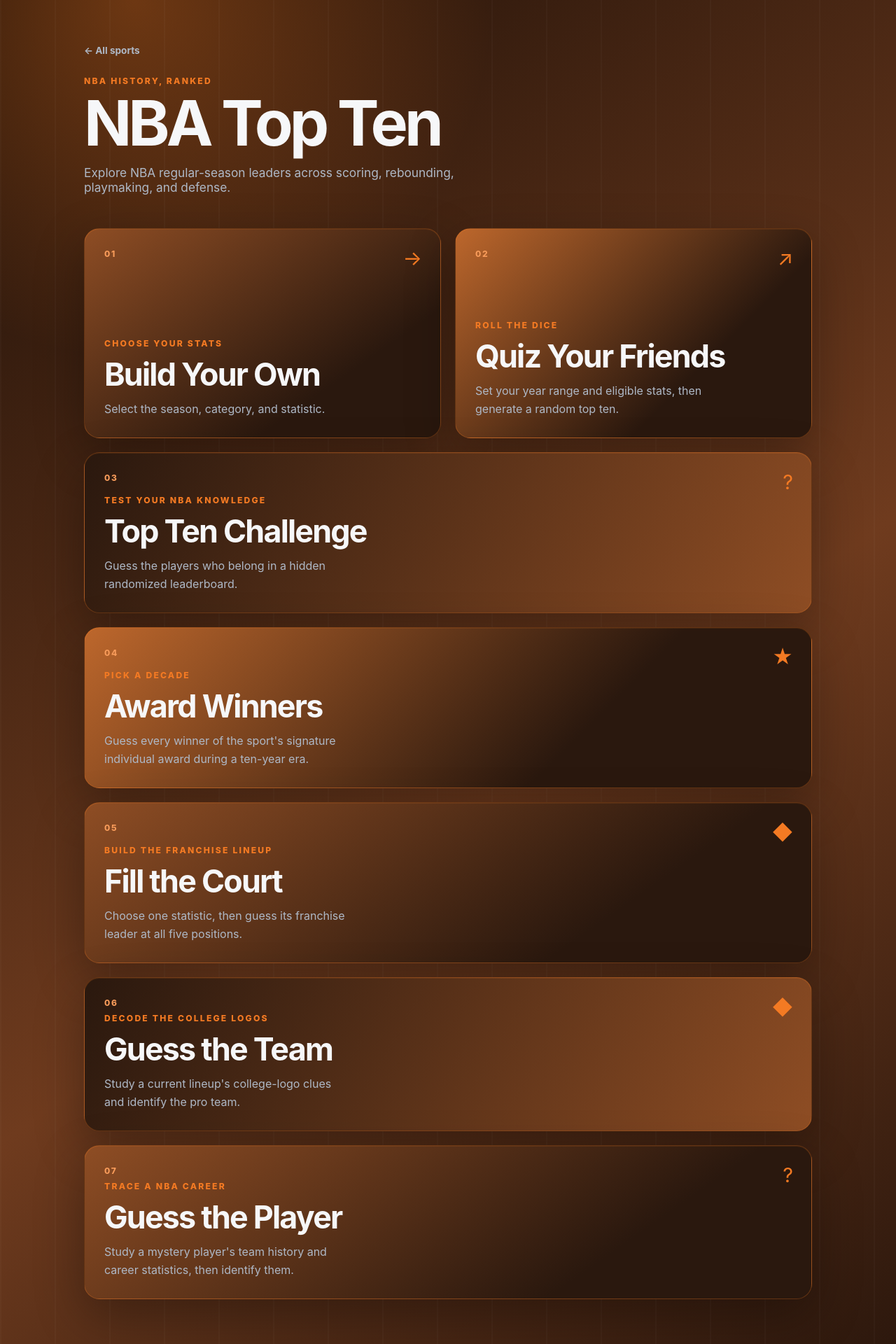
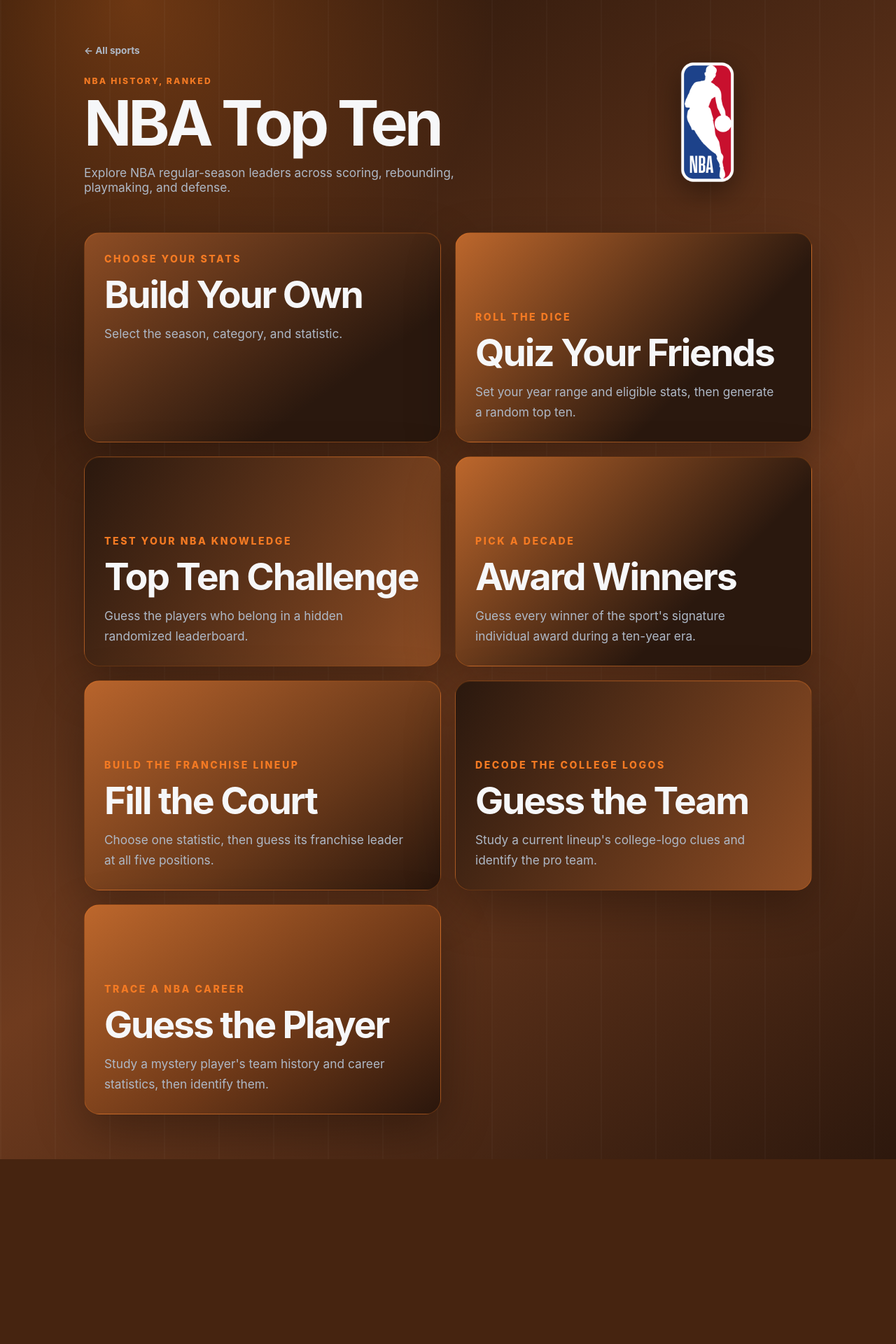
Before and after one commit to Kreeger21/top-ten-sports, a Flask app: page /nba in a window 1280 px wide. Shown: the whole page at 70% size. After the commit the page ends 1656 px from the top, so only its background shows below. Run offline with Flask 3, Linux system fonts and the light colour scheme.

Commit message:
Align NBA and FBS game category layouts

```diff
--- a/static/styles.css
+++ b/static/styles.css
@@ -474,6 +474,37 @@ body.theme-nfl .mystery-player-icon text { fill:#f4c542; stroke:#173c27; stroke-
   body.theme-nfl .sport-hero-logo { top:0; right:50%; width:160px; height:115px; transform:translateX(50%); }
   body.theme-nfl .surprise-card > div { max-width:100%; padding-top:86px; }
 }
+
+/* Match the NBA and FBS category organization to the MLB/NFL card system. */
+body.theme-nba .home-hero,
+body.theme-cfb .home-hero { position:relative; min-height:220px; padding-right:270px; }
+body.theme-nba .sport-hero-logo,
+body.theme-cfb .sport-hero-logo { position:absolute; top:18px; right:20px; width:clamp(190px,24vw,260px); height:185px; object-fit:contain; filter:drop-shadow(0 14px 22px rgba(0,0,0,.42)); }
+body.theme-nba .path-card,
+body.theme-cfb .path-card { grid-column:auto; min-height:300px; justify-content:flex-end; }
+body.theme-nba .path-card .path-number,
+body.theme-nba .path-card .path-arrow,
+body.theme-cfb .path-card .path-number,
+body.theme-cfb .path-card .path-arrow { display:none; }
+body.theme-nba .path-card h2,
+body.theme-cfb .path-card h2 { font-size:clamp(2.2rem,4.6vw,3.35rem); }
+body.theme-nba .path-card .eyebrow,
+body.theme-cfb .path-card .eyebrow { font-size:.88rem; }
+body.theme-nba .path-card p:last-child,
+body.theme-cfb .path-card p:last-child { max-width:430px; font-size:1.08rem; line-height:1.65; }
+body.theme-nba .path-card:nth-child(1),
+body.theme-cfb .path-card:nth-child(1) { justify-content:flex-start; }
+body.theme-nba .nba-court-card { background:linear-gradient(145deg,#b8642c,#663719 62%,#29160c); }
+body.theme-nba .team-logo-game-card { background:linear-gradient(145deg,#8e4d24,#42230f 62%,#241208); }
+body.theme-nba .player-career-game-card { background:linear-gradient(145deg,#bd672c,#6f3918 58%,#2a160c); }
+body.theme-cfb .cfb-field-card { background:linear-gradient(145deg,#8d2e45,#5a172a 58%,#2a0a15); }
+body.theme-cfb .player-career-game-card { background:linear-gradient(145deg,#7d2940,#4c1324 60%,#260912); }
+@media(max-width:650px) {
+  body.theme-nba .home-hero,
+  body.theme-cfb .home-hero { min-height:0; padding-right:0; padding-top:130px; }
+  body.theme-nba .sport-hero-logo,
+  body.theme-cfb .sport-hero-logo { top:0; right:50%; width:170px; height:115px; transform:translateX(50%); }
+}
 .league-grid { display: grid; grid-template-columns: 1fr 1fr; gap: 20px; }
 .league-card { position: relative; min-height: 390px; display: flex; flex-direction: column; justify-content: flex-end; overflow: hidden; padding: 30px; border: 1px solid var(--line); border-radius: 24px; color: var(--ink); text-decoration: none; box-shadow: 0 24px 70px rgba(0, 0, 0, .3); transition: transform .18s ease, border-color .18s ease; }
 .league-card:hover { transform: translateY(-5px); border-color: var(--accent); }
--- a/templates/home.html
+++ b/templates/home.html
@@ -13,7 +13,7 @@
       <p class="eyebrow">{{ eyebrow }}</p>
       <h1>{{ sport_name }} Top Ten</h1>
       <p class="intro">{{ intro }}</p>
-      {% if sport_name == 'MLB' %}<img class="sport-hero-logo" src="{{ url_for('static', filename='league-logos/mlb.png') }}" alt="Major League Baseball logo">{% elif sport_name == 'NFL' %}<img class="sport-hero-logo" src="{{ url_for('static', filename='league-logos/nfl.png') }}" alt="National Football League logo">{% endif %}
+      {% if sport_name == 'MLB' %}<img class="sport-hero-logo" src="{{ url_for('static', filename='league-logos/mlb.png') }}" alt="Major League Baseball logo">{% elif sport_name == 'NFL' %}<img class="sport-hero-logo" src="{{ url_for('static', filename='league-logos/nfl.png') }}" alt="National Football League logo">{% elif sport_name == 'NBA' %}<img class="sport-hero-logo" src="{{ url_for('static', filename='league-logos/nba.png') }}" alt="National Basketball Association logo">{% elif sport_name == 'College Football' %}<img class="sport-hero-logo" src="{{ url_for('static', filename='league-logos/ncaa.svg') }}" alt="NCAA logo">{% endif %}
     </header>
 
     <section class="path-grid" aria-label="Choose how to create a leaderboard">
```
